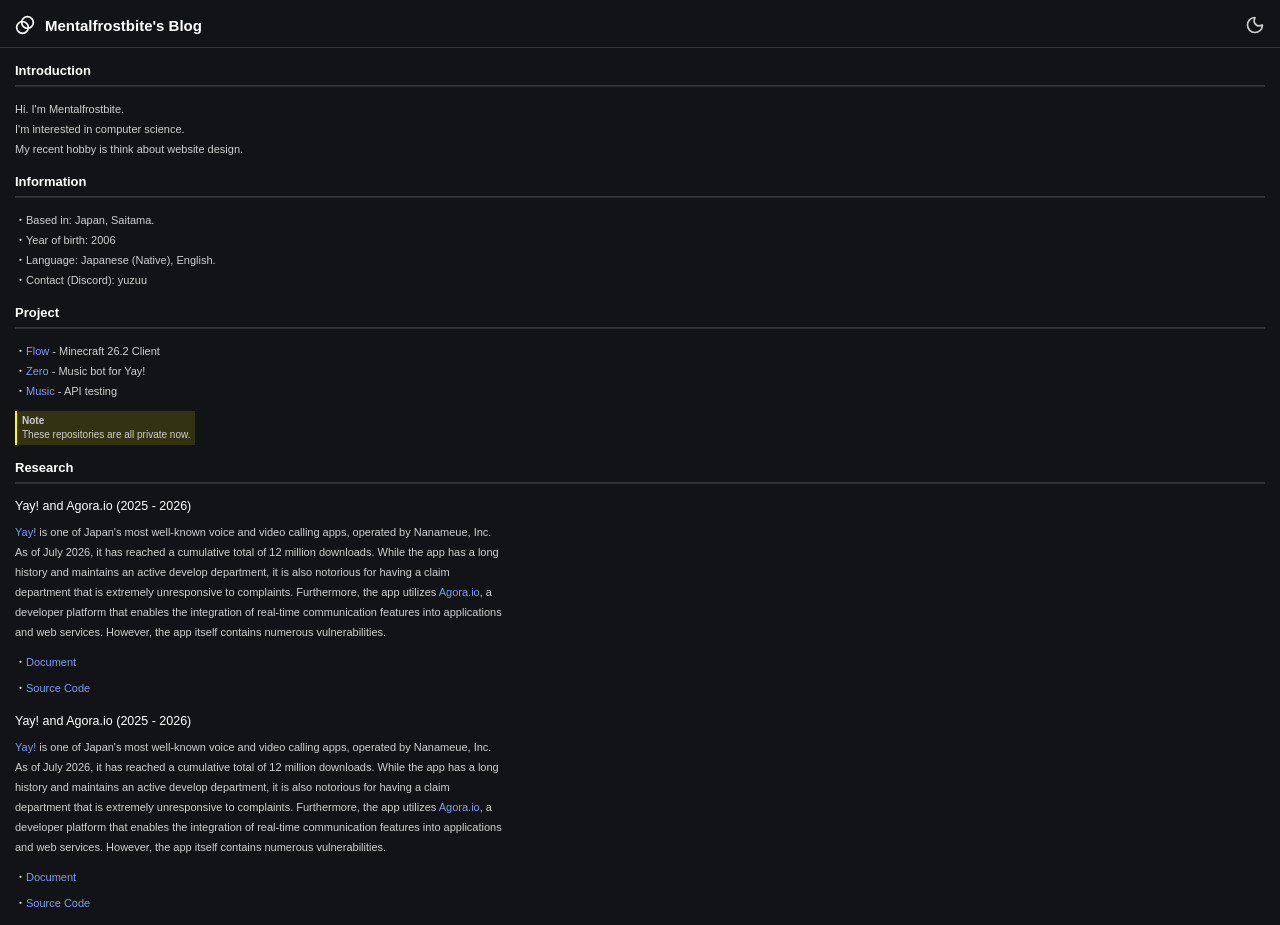
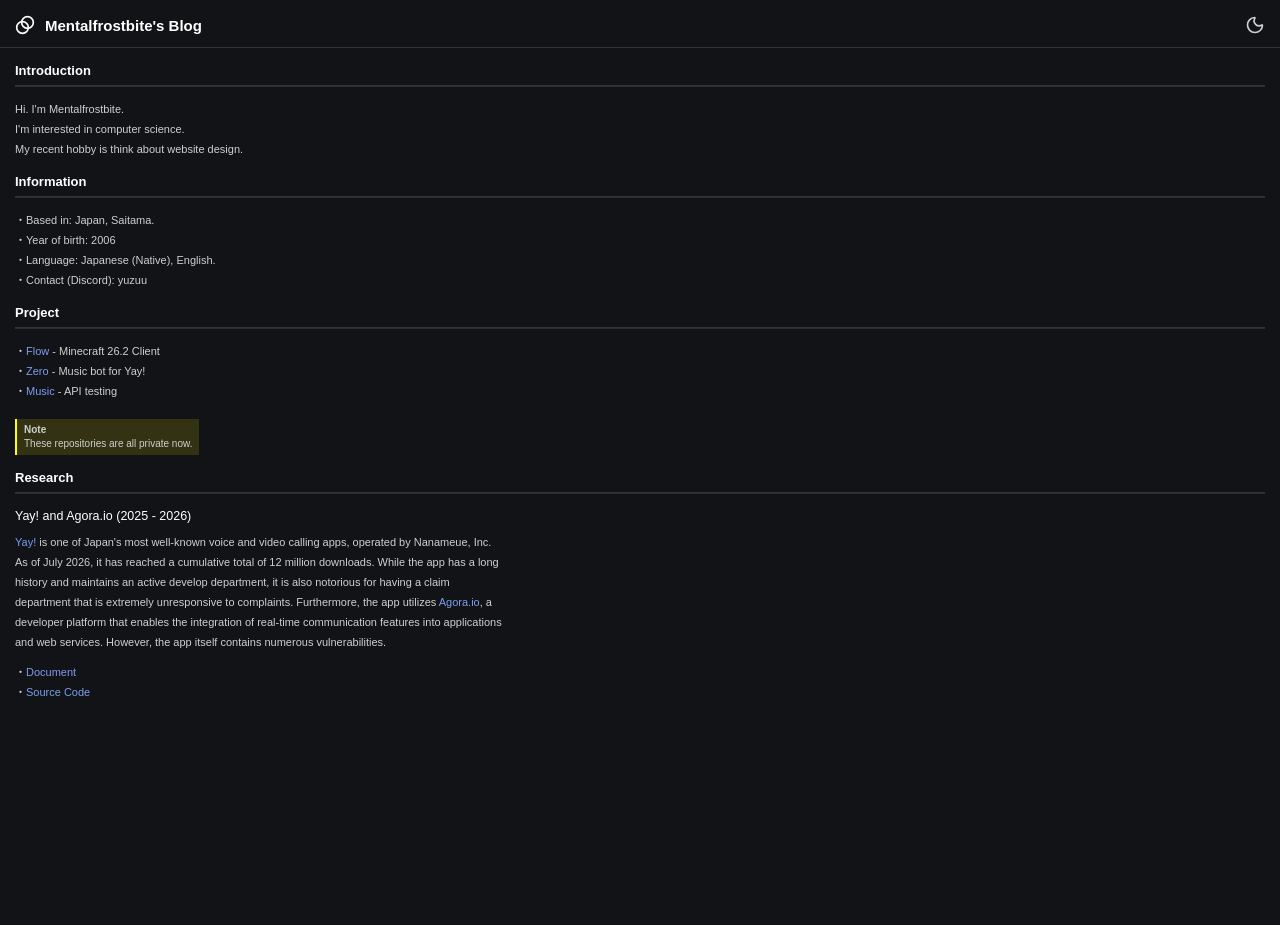
Before and after one commit to mqnnko/Blog, a plain HTML site: page index.html in a window 1280 px wide. After the commit the page ends 800 px from the top, so only its background shows below. Drawn offline with nearby package versions, Linux system fonts and the light colour scheme.

Commit message:
Update website

```diff
--- a/index.html
+++ b/index.html
@@ -6,14 +6,13 @@
     <meta name="viewport" content="width=device-width, initial-scale=1.0">
     <title>Mentalfrostbite</title>
     <link rel="stylesheet" href="styles.css">
-
-    <script src="https://unpkg.com/lucide@latest"></script>
+    <script src="https://unpkg.com/lucide@0.469.0"></script>
     <script src="script.js" defer></script>
 </head>
 
 <body>
     <header>
-        <h1 class="headerTitle">
+        <h1 class="title">
             <i data-lucide="blend"></i>
             Mentalfrostbite's Blog
         </h1>
@@ -22,54 +21,50 @@
         </button>
     </header>
 
-    <div class="container">
-        <h1 class="title">Introduction</h1>
-
+    <section class="container">
+        <h2 class="section-title">Introduction</h2>
         <div class="texts">
-            <h1 class="mediumText">
+            <p class="h2">
                 Hi. I'm Mentalfrostbite. <br>
                 I'm interested in computer science. <br>
-                My recent hobby is think about website design. <br>
-            </h1>
+                My recent hobby is think about website design.
+            </p>
         </div>
-    </div>
+    </section>
 
-    <div class="container">
-        <h1 class="title">Information</h1>
-
+    <section class="container">
+        <h2 class="section-title">Information</h2>
         <div class="texts">
-            <h1 class="mediumText">
+            <p class="h2">
                 ・Based in: Japan, Saitama. <br>
                 ・Year of birth: 2006 <br>
                 ・Language: Japanese (Native), English. <br>
-                ・Contact (Discord): yuzuu <br>
-            </h1>
+                ・Contact (Discord): yuzuu
+            </p>
         </div>
-    </div>
+    </section>
 
-    <div class="container">
-        <h1 class="title">Project</h1>
-
+    <section class="container">
+        <h2 class="section-title">Project</h2>
         <div class="texts">
-            <div class="mediumText">
+            <p class="h2">
                 ・<a href="https://github.com/mqnnko/Flow" target="_blank">Flow</a> - Minecraft 26.2 Client <br>
                 ・<a href="https://github.com/mqnnko/Zeroday" target="_blank">Zero</a> - Music bot for Yay! <br>
-                ・<a href="https://github.com/mqnnko/StylesMusic" target="_blank">Music</a> - API testing <br>
-            </div>
+                ・<a href="https://github.com/mqnnko/StylesMusic" target="_blank">Music</a> - API testing
+            </p>
         </div>
-
-        <blockquote style="margin-top: 10px;">
+        <br>
+        <blockquote>
             <strong>Note</strong> <br>
             These repositories are all private now.
         </blockquote>
-    </div>
+    </section>
 
-    <div class="container">
-        <h1 class="title">Research</h1>
-
+    <section class="container">
+        <h2 class="section-title">Research</h2>
         <div class="texts">
-            <h1 class="LargeText">Yay! and Agora.io (2025 - 2026)</h1>
-            <h1 class="explainText">
+            <h3 class="h1">Yay! and Agora.io (2025 - 2026)</h3>
+            <p class="h3">
                 <a href="https://yay.space/" target="_blank">Yay!</a> is one of Japan's most well-known voice and video
                 calling apps, operated by Nanameue, Inc.
                 As of July 2026, it has reached a cumulative total of 12 million downloads.
@@ -78,45 +73,16 @@
                 Furthermore, the app utilizes <a href="https://agora.io/" target="_blank">Agora.io</a>, a developer
                 platform that enables the integration of real-time communication features into applications and web
                 services. However, the app itself contains numerous vulnerabilities.
-            </h1>
+            </p>
 
             <div class="links">
-                <div class="mediumText">
-                    ・<a href="https://yay.space/" target="_blank">Document</a>
-                </div>
-
-                <div class="mediumText" style="margin-bottom: 12.5px;">
+                <div class="h2">
+                    ・<a href="https://yay.space/" target="_blank">Document</a> <br>
                     ・<a href="https://yay.space/" target="_blank">Source Code</a>
                 </div>
             </div>
         </div>
-
-        <div class="texts">
-            <h1 class="LargeText">Yay! and Agora.io (2025 - 2026)</h1>
-            <h1 class="explainText">
-                <a href="https://yay.space/" target="_blank">Yay!</a> is one of Japan's most well-known voice and video
-                calling apps, operated by Nanameue, Inc.
-                As of July 2026, it has reached a cumulative total of 12 million downloads.
-                While the app has a long history and maintains an active develop department, it is also notorious for
-                having a claim department that is extremely unresponsive to complaints.
-                Furthermore, the app utilizes <a href="https://agora.io/" target="_blank">Agora.io</a>, a developer
-                platform that enables the integration of real-time communication features into applications and web
-                services. However, the app itself contains numerous vulnerabilities.
-            </h1>
-
-            <div class="links">
-                <div class="mediumText">
-                    ・<a href="https://yay.space/" target="_blank">Document</a>
-                </div>
-
-                <div class="mediumText" style="margin-bottom: 12.5px;">
-                    ・<a href="https://yay.space/" target="_blank">Source Code</a>
-                </div>
-            </div>
-        </div>
-
-    </div>
-
+    </section>
 </body>
 
 </html>
--- a/styles.css
+++ b/styles.css
@@ -8,18 +8,11 @@
     color-scheme: dark;
 
     --background: #121316;
-    --header-background: #121316;
-
     --text-primary: #ffffff;
     --text-secondary: #cfcfcf;
-
     --border: #333438;
     --link: #7d9cf0;
-
-    --button-background: #202126;
-    --button-hover: #303138;
     --button-color: #cfcfcf;
-
     --transition: 0.25s ease;
 }
 
@@ -27,65 +20,40 @@
     color-scheme: light;
 
     --background: #ffffff;
-    --header-background: #ffffff;
-
     --text-primary: #171717;
     --text-secondary: #555555;
-
     --border: #dedee2;
     --link: #496dcc;
-
-    --button-background: #f0f0f2;
-    --button-hover: #e3e3e7;
     --button-color: #555555;
-}
-
-html {
-    min-height: 100%;
 }
 
 body {
     min-height: 100vh;
-
     background: var(--background);
     color: var(--text-primary);
-
     font-family: "Arial", "Noto Sans JP", sans-serif;
-
-    transition:
-        background-color var(--transition),
-        color var(--transition);
+    transition: background-color var(--transition), color var(--transition);
 }
 
 header {
     display: flex;
     justify-content: space-between;
     align-items: center;
-
-    background-color: var(--header-background);
-
-    padding: 15px;
-    padding-bottom: 12px;
-
+    padding: 15px 15px 12px;
     border-bottom: 1.8px solid var(--border);
-
-    transition:
-        background-color var(--transition),
-        border-color var(--transition);
+    transition: border-color var(--transition);
 }
 
-.headerTitle {
+.title {
     display: flex;
-    font-size: 15px;
     align-items: center;
     gap: 10px;
-    color: var(--text-primary);
+    font-size: 15px;
 }
 
-.headerTitle svg {
+.title svg {
     width: 20px;
     height: 20px;
-
     flex-shrink: 0;
 }
 
@@ -93,114 +61,62 @@ header {
     display: flex;
     justify-content: center;
     align-items: center;
-
     width: 20px;
     height: 20px;
-
     border: none;
-    border-radius: 0;
-
     background: transparent;
     color: var(--button-color);
-
     cursor: pointer;
-    transition: color var(--transition), transform 0.2s ease;
-
+    transition: color var(--transition);
     -webkit-tap-highlight-color: transparent;
     outline: none;
 }
 
-.themeToggle:focus,
-.themeToggle:active {
-    background: transparent;
-    outline: none;
+.container {
+    padding: 15px 0 0 15px;
 }
 
-.container {
-    padding-left: 15px;
-    padding-top: 15px;
-}
-
-.title {
+.section-title {
     font-size: 13px;
-
     margin-bottom: 12px;
     padding-bottom: 9px;
-
-    color: var(--text-primary);
-
     background: linear-gradient(to right, var(--border) calc(100% - 15px), transparent 0) bottom / 100% 1.8px no-repeat;
 }
 
 .texts {
     display: flex;
     flex-direction: column;
-    gap: 0;
-
-    margin: 0;
-    padding: 0;
 }
 
-.mediumText {
+.h1 {
+    font-size: 12.5px;
+    line-height: 20px;
+    font-weight: 500;
+}
+
+.h3 {
+    padding: 6px 10px 0 0;
+    max-width: 500px;
+    overflow-wrap: break-word;
+}
+
+.h2,
+.h3 {
     font-size: 11px;
     line-height: 20px;
-
-    margin: 0;
-    padding: 0;
-
     font-weight: 500;
-
     color: var(--text-secondary);
 }
 
-.mediumText a {
+.h2 a,
+.h3 a {
     color: var(--link);
     text-decoration: none;
-
     transition: color var(--transition);
 }
 
-.mediumText a:hover {
-    text-decoration: underline;
-}
-
-.LargeText {
-    font-size: 12.5px;
-    line-height: 20px;
-
-    margin: 0;
-    padding: 0;
-
-    font-weight: 500;
-
-    color: var(--text-primary);
-}
-
-.explainText {
-    font-size: 11px;
-    line-height: 20px;
-
-    margin: 0;
-    padding: 0;
-    padding-top: 6px;
-
-    font-weight: 500;
-
-    color: var(--text-secondary);
-
-    max-width: 500px;
-    overflow-wrap: break-word;
-    padding-right: 10px;
-}
-
-.explainText a {
-    color: var(--link);
-    text-decoration: none;
-
-    transition: color var(--transition);
-}
-
-.explainText a:hover {
+.h2 a:hover,
+.h3 a:hover {
     text-decoration: underline;
 }
 
@@ -208,17 +124,13 @@ header {
     display: flex;
     flex-direction: column;
     gap: 6px;
-
     margin-top: 10px;
 }
 
 blockquote {
-    position: relative;
-    display: block;
     width: fit-content;
     max-width: 100%;
-    padding: 3px 5px;
-    box-sizing: border-box;
+    padding: 4px 7px;
     background: rgba(255, 255, 0, 0.137);
     color: var(--text-secondary);
     border-left: 2px solid yellow;
```
